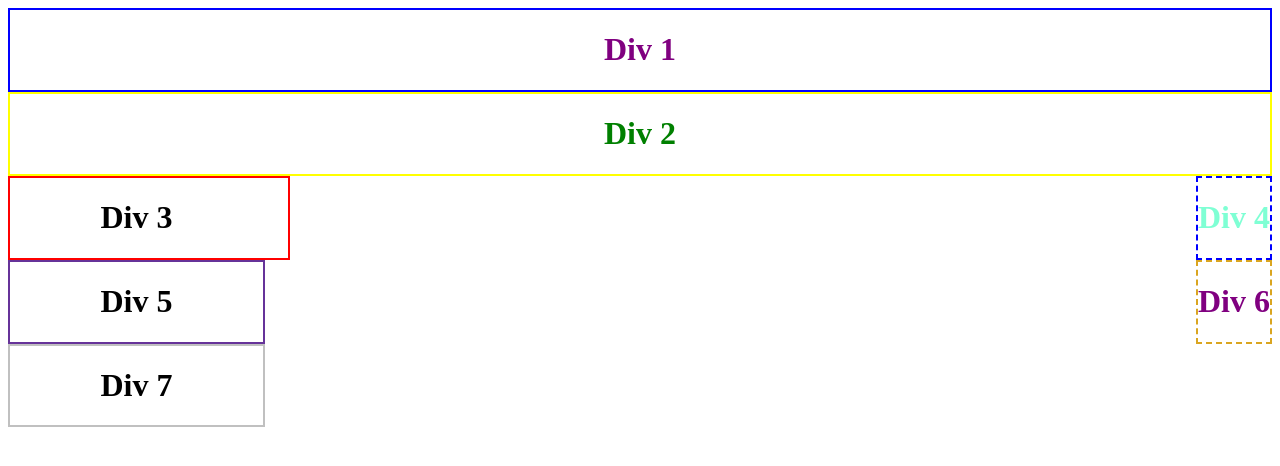
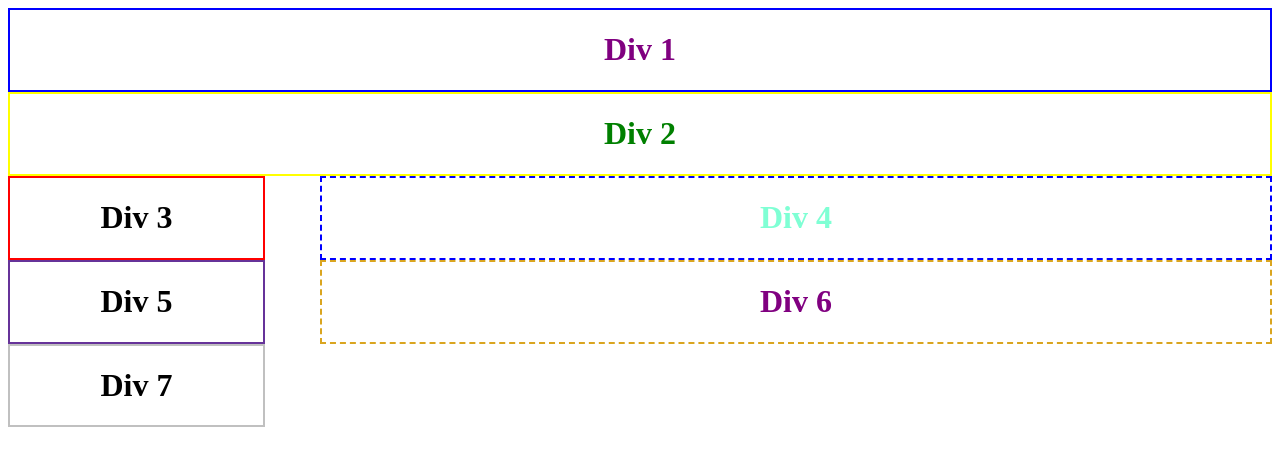
Before and after one commit to cs-fullstack-2020-spring/css-positioning-cw-JeffRThomas, a plain HTML site: page index.html in a window 1280 px wide. Drawn offline with Linux system fonts and the light colour scheme.

Commit message:
Floating Div Test 3

```diff
--- a/style.css
+++ b/style.css
@@ -16,7 +16,6 @@
     border: 2px solid red;
     text-align: center;
     width: 20%;
-    padding-right: 25px;
 }
 
 #div4 {
@@ -24,6 +23,7 @@
     color: aquamarine;
     border: 2px dashed blue;
     text-align: center;
+    width: 75%;
 }
 
 #div5 {
@@ -40,6 +40,7 @@
     color: purple;
     border: 2px dashed goldenrod;
     text-align: center;
+    width: 75%;
 }
 
 #div7 {
```
